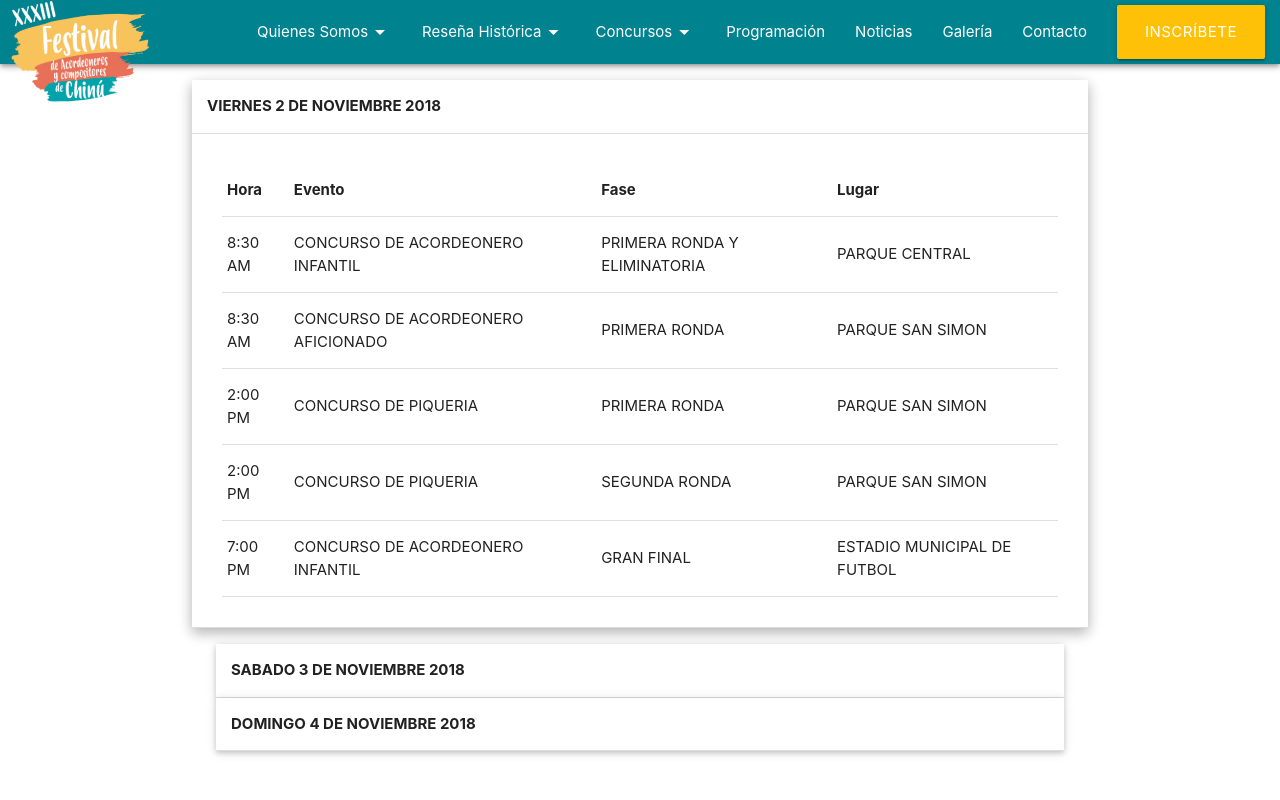
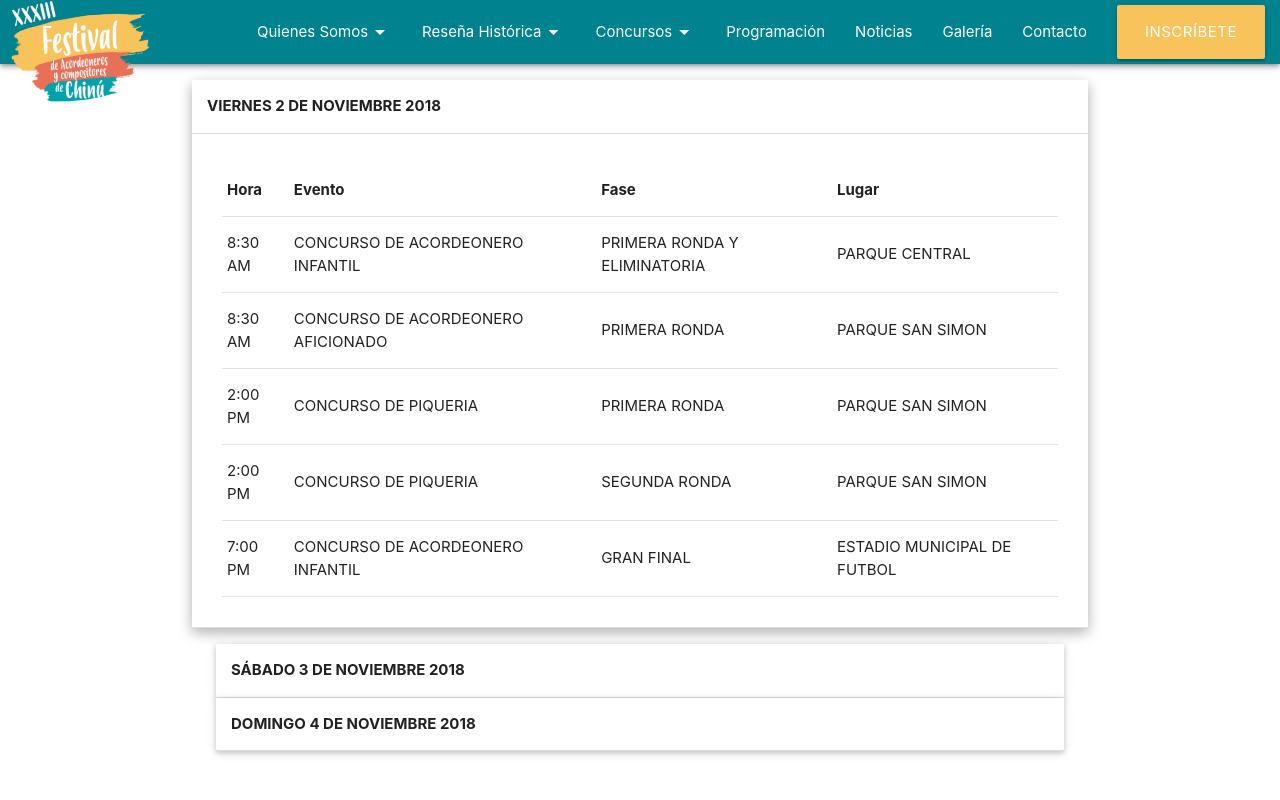
Before and after one commit to anser96/FestivalChin-, a PHP site: page /app/programaciones.html in a window 1280 px wide. Run offline with PHP 8.4, Linux system fonts and the light colour scheme.

Commit message:
color btn inscríbete y ortografía

```diff
--- a/app/master.css
+++ b/app/master.css
@@ -45,3 +45,7 @@ nav, nav .nav-wrapper i {
 	width: 140px;
 	margin-left: 10px;
 }
+
+.inscri{
+	background-color: #f8c35b;
+}
--- a/app/programaciones.html
+++ b/app/programaciones.html
@@ -29,7 +29,7 @@
                         <li><a class="navText" href="collapsible.html">Noticias</a></li>
                         <li><a class="navText" href="collapsible.html">Galería</a></li>
                         <li><a class="navText" href="collapsible.html">Contacto</a></li>
-                        <li><a class="waves-effect waves-light btn-large amber">Inscríbete</a></li>
+                        <li><a class="waves-effect waves-light btn-large inscri">Inscríbete</a></li>
                     </ul>
                 </div>
             </nav>
@@ -143,7 +143,7 @@
         </div>
         </li>
         <li>
-          <div class="collapsible-header"> <b>SABADO 3 DE NOVIEMBRE 2018</b> </div>
+          <div class="collapsible-header"> <b>SÁBADO 3 DE NOVIEMBRE 2018</b> </div>
           <div class="collapsible-body">
             <table class="highlight">
                 <thead>
--- a/index.html
+++ b/index.html
@@ -27,7 +27,7 @@
 					<li><a class="navText" href="collapsible.html">Noticias</a></li>
 					<li><a class="navText" href="collapsible.html">Galería</a></li>
 					<li><a class="navText" href="collapsible.html">Contacto</a></li>
-					<li><a class="waves-effect waves-light btn-large amber">Inscríbete</a></li>
+					<li><a class="waves-effect waves-light btn-large inscri">Inscríbete</a></li>
 				</ul>
 			</div>
 		</nav>
```
